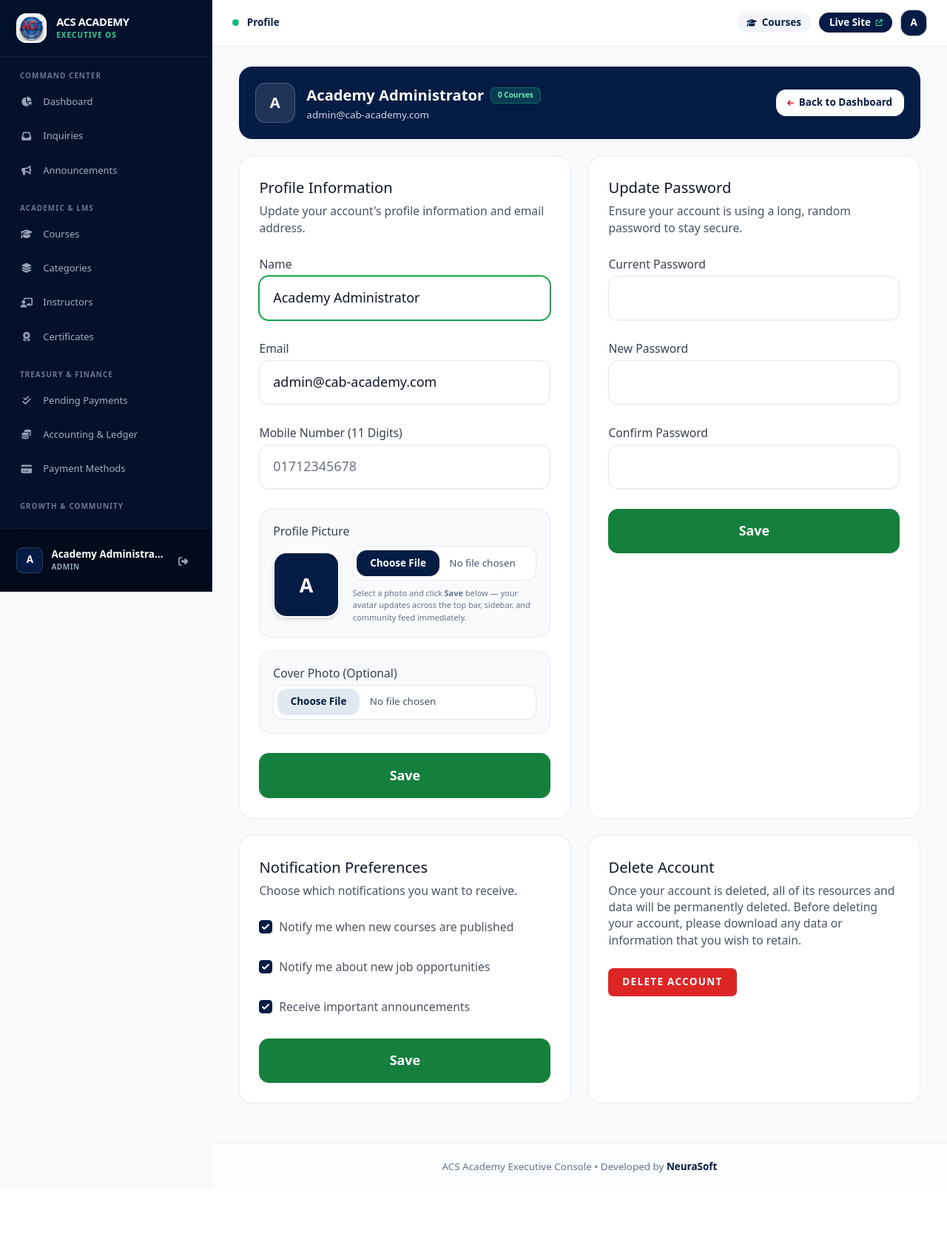
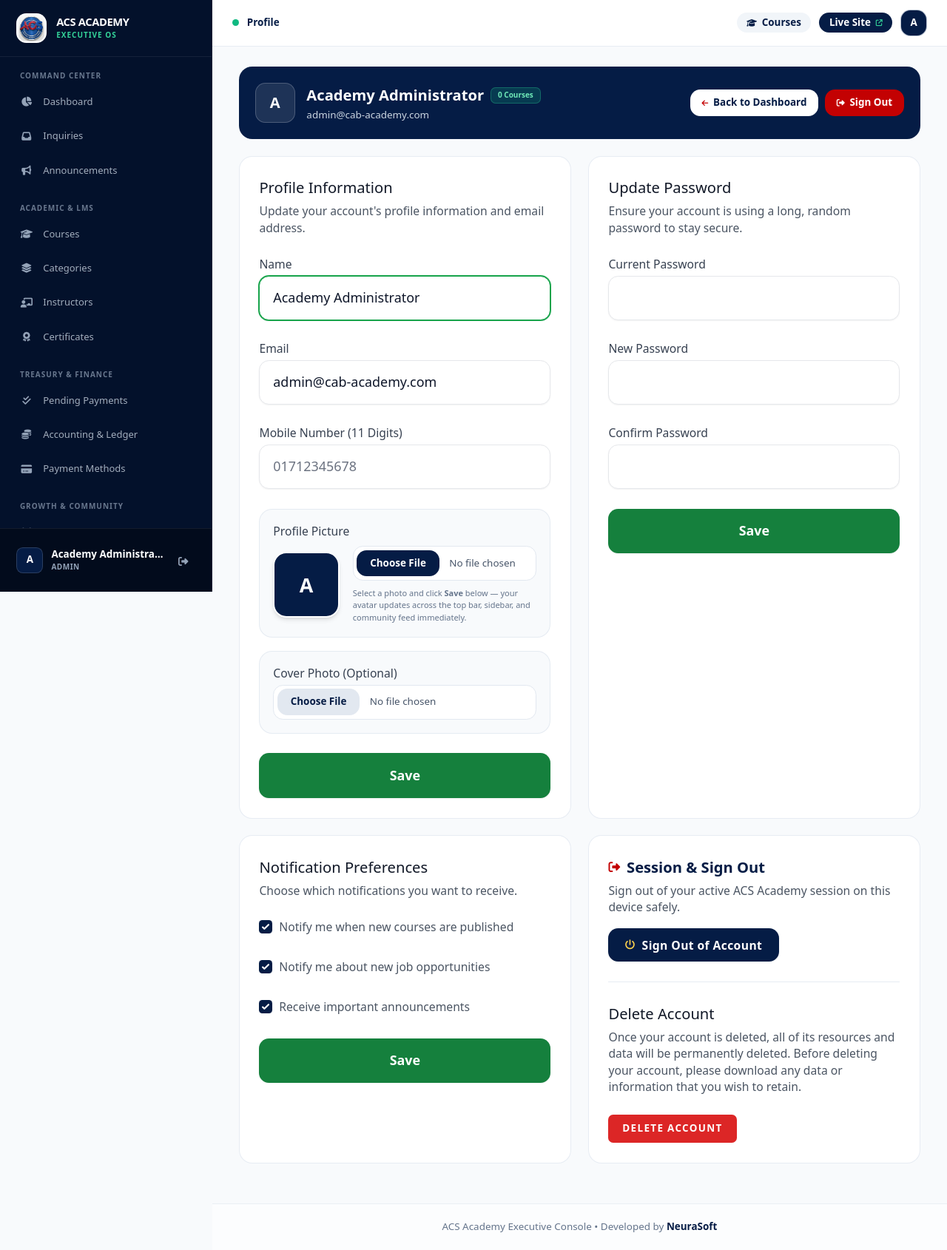
Before and after one commit to mdimtiazahmednahid/CAB-Academy, a Laravel app: page /profile in a window 1280 px wide. Shown: the whole page at 74% size. Before the commit the page ends 1585 px from the top, so only its background shows below. Run offline with Laravel 12, Linux system fonts and the light colour scheme; a user stored in the database is signed in; data comes from the database, SQL or seed files in the repository; data that the repository does not hold is empty; style sheets or scripts are compiled from the project's sources.

Commit message:
feat: add sign out buttons and session management to layouts and profile views

```diff
--- a/resources/views/layouts/student.blade.php
+++ b/resources/views/layouts/student.blade.php
@@ -319,6 +319,12 @@
                         {{ strtoupper(substr($portalUser->name, 0, 1)) }}
                     @endif
                 </a>
+                <form method="POST" action="{{ route('logout') }}" class="md:hidden m-0">
+                    @csrf
+                    <button type="submit" class="w-8 h-8 rounded-lg bg-red-50 hover:bg-red-100 text-[#c30102] flex items-center justify-center border border-red-200/70 transition-colors cursor-pointer" title="Sign Out">
+                        <i class="fas fa-sign-out-alt text-xs"></i>
+                    </button>
+                </form>
             @endif
         </div>
     </header>
--- a/resources/views/profile/edit.blade.php
+++ b/resources/views/profile/edit.blade.php
@@ -34,10 +34,20 @@
             </div>
         </div>
 
-        <a href="{{ $profileUser->isAdmin() ? route('admin.dashboard') : route('dashboard') }}" class="inline-flex items-center gap-1.5 px-3.5 py-2 rounded-xl bg-white text-[#051c45] text-xs font-extrabold hover:bg-slate-100 transition-all self-start sm:self-auto shrink-0">
-            <i class="fas fa-arrow-left text-[10px] text-[#c30102]"></i>
-            <span>Back to Dashboard</span>
-        </a>
+        <div class="flex flex-wrap items-center gap-2 self-start sm:self-auto shrink-0">
+            <a href="{{ $profileUser->isAdmin() ? route('admin.dashboard') : route('dashboard') }}" class="inline-flex items-center gap-1.5 px-3.5 py-2 rounded-xl bg-white text-[#051c45] text-xs font-extrabold hover:bg-slate-100 transition-all">
+                <i class="fas fa-arrow-left text-[10px] text-[#c30102]"></i>
+                <span>Back to Dashboard</span>
+            </a>
+
+            <form method="POST" action="{{ route('logout') }}" class="m-0">
+                @csrf
+                <button type="submit" class="inline-flex items-center gap-1.5 px-3.5 py-2 rounded-xl bg-[#c30102] hover:bg-[#a50102] text-white text-xs font-extrabold shadow-xs transition-all cursor-pointer">
+                    <i class="fas fa-sign-out-alt text-[11px]"></i>
+                    <span>Sign Out</span>
+                </button>
+            </form>
+        </div>
     </div>
 
     <div class="grid grid-cols-1 lg:grid-cols-2 gap-5 pb-6">
--- a/resources/views/profile/partials/delete-user-form.blade.php
+++ b/resources/views/profile/partials/delete-user-form.blade.php
@@ -1,4 +1,26 @@
 <section class="space-y-6">
+    <!-- Active Session & Mobile-Friendly Sign Out Block -->
+    <div class="pb-6 border-b border-slate-200/80">
+        <header>
+            <h2 class="text-lg font-extrabold text-[#051c45] flex items-center gap-2">
+                <i class="fas fa-sign-out-alt text-[#c30102] text-sm"></i>
+                <span>{{ __('Session & Sign Out') }}</span>
+            </h2>
+
+            <p class="mt-1 text-sm text-gray-600">
+                {{ __('Sign out of your active ACS Academy session on this device safely.') }}
+            </p>
+        </header>
+
+        <form method="POST" action="{{ route('logout') }}" class="mt-4">
+            @csrf
+            <button type="submit" class="w-full sm:w-auto inline-flex items-center justify-center gap-2 px-5 py-2.5 rounded-xl bg-[#051c45] hover:bg-[#082860] text-white text-xs sm:text-sm font-extrabold tracking-wide shadow-sm transition-all cursor-pointer">
+                <i class="fas fa-power-off text-xs text-amber-300"></i>
+                <span>{{ __('Sign Out of Account') }}</span>
+            </button>
+        </form>
+    </div>
+
     <header>
         <h2 class="text-lg font-medium text-gray-900">
             {{ __('Delete Account') }}
```
Also changed, not shown: resources/views/layouts/public.blade.php (+10 -1 lines), 1 other file.
